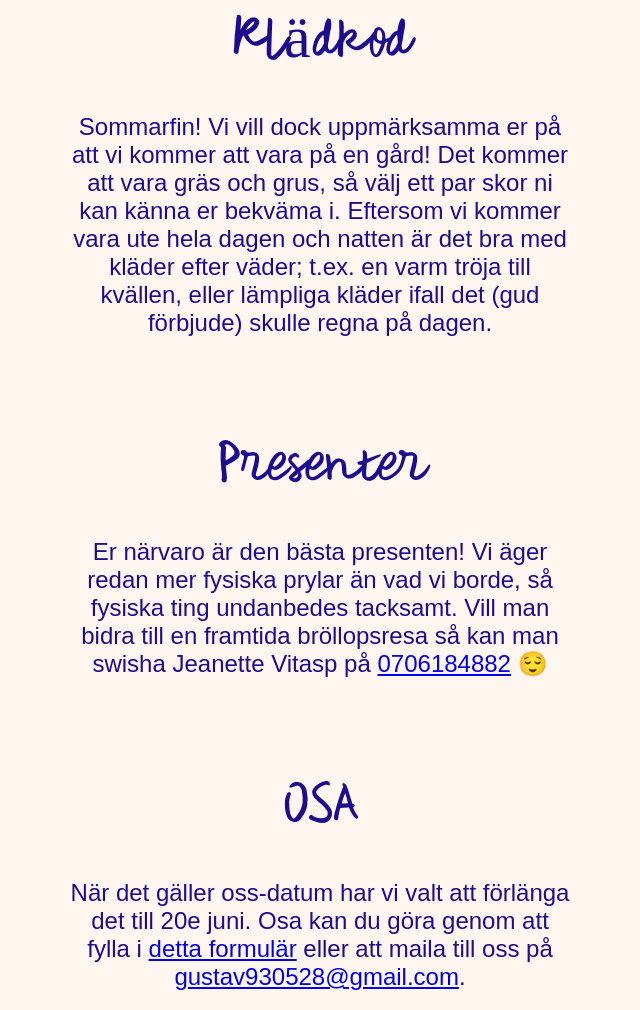
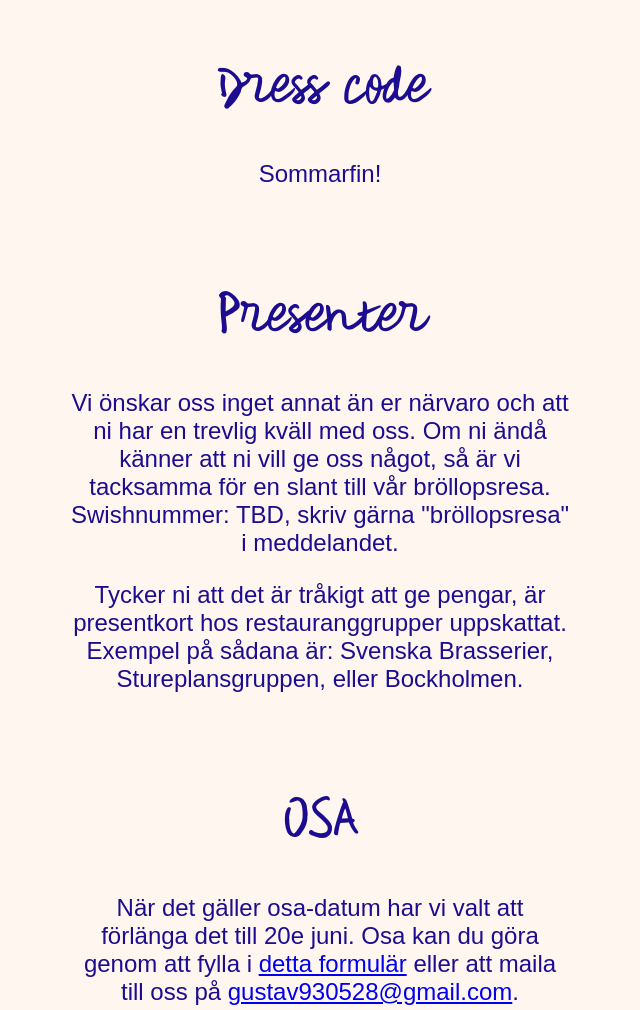
Before and after one commit to gustavlarsson/wedding, a plain HTML site: page index.html in a window 1280 px wide. Shown: the part 4204-5214 px from the top of the page, without its empty margins (320-960 px from the left). Drawn offline with Linux system fonts and the light colour scheme; a web font is replaced by a local one.

Commit message:
Fixade lite text

```diff
--- a/index.html
+++ b/index.html
@@ -130,31 +130,30 @@
   <h1 id="toasts">Toastmasters & tal!</h1>
   <p>
     Våra toastmasters för kvällen kommer att vara Emelie Andersson och Anton Vilstrup.
-    Ifall ni vill framföra något kort tal, hör av dig till dem via
+    Ifall ni vill framföra något kort tal, så anmäl detta i OSA formuläret.
+    Om du ångrar dig eller har frågor om ditt tal, hör av dig till våra toastmasters via
     <a href="mailto:anton.vilstrup@gmail.com">anton.vilstrup@gmail.com</a> 🤗
   </p>
 
-  <h1>Klädkod</h1>
+  <h1>Dress code</h1>
   <p>
-    Sommarfin! Vi vill dock uppmärksamma er på att vi kommer att vara på en
-    gård! Det kommer att vara gräs och grus, så välj ett par skor ni kan
-    känna er bekväma i. Eftersom vi kommer vara ute hela dagen och natten
-    är det bra med kläder efter väder; t.ex. en varm tröja till kvällen,
-    eller lämpliga kläder ifall det (gud förbjude) skulle regna på dagen.
+    Sommarfin!
   </p>
 
   <h1>Presenter</h1>
   <p>
-    Er närvaro är den bästa presenten! Vi äger redan mer fysiska prylar än
-    vad vi borde, så fysiska ting undanbedes tacksamt. Vill man bidra till
-    en framtida bröllopsresa så kan man swisha Jeanette Vitasp på
-    <a href="tel:0706184882">0706184882</a> 😌
+    Vi önskar oss inget annat än er närvaro och att ni har en trevlig kväll med oss.
+    Om ni ändå känner att ni vill ge oss något, så är vi tacksamma för en slant till vår bröllopsresa.
+    <br> Swishnummer: TBD, skriv gärna "bröllopsresa" i meddelandet.
+  </p>
+  <p>
+    Tycker ni att det är tråkigt att ge pengar, är presentkort hos restauranggrupper uppskattat. Exempel på sådana är: Svenska Brasserier, Stureplansgruppen, eller Bockholmen.
   </p>
 
 
   <h1>OSA</h1>
   <p>
-    När det gäller oss-datum har vi valt att förlänga det till 20e juni. Osa kan du
+    När det gäller osa-datum har vi valt att förlänga det till 20e juni. Osa kan du
     göra genom att fylla i <a target="_blank" href="https://forms.gle/a3XMLSx3T7RQ1eci9">detta formulär</a>
     eller att maila till oss på <a href="mailto:gustav930528@gmail.com">gustav930528@gmail.com</a>.
   </p>
```
